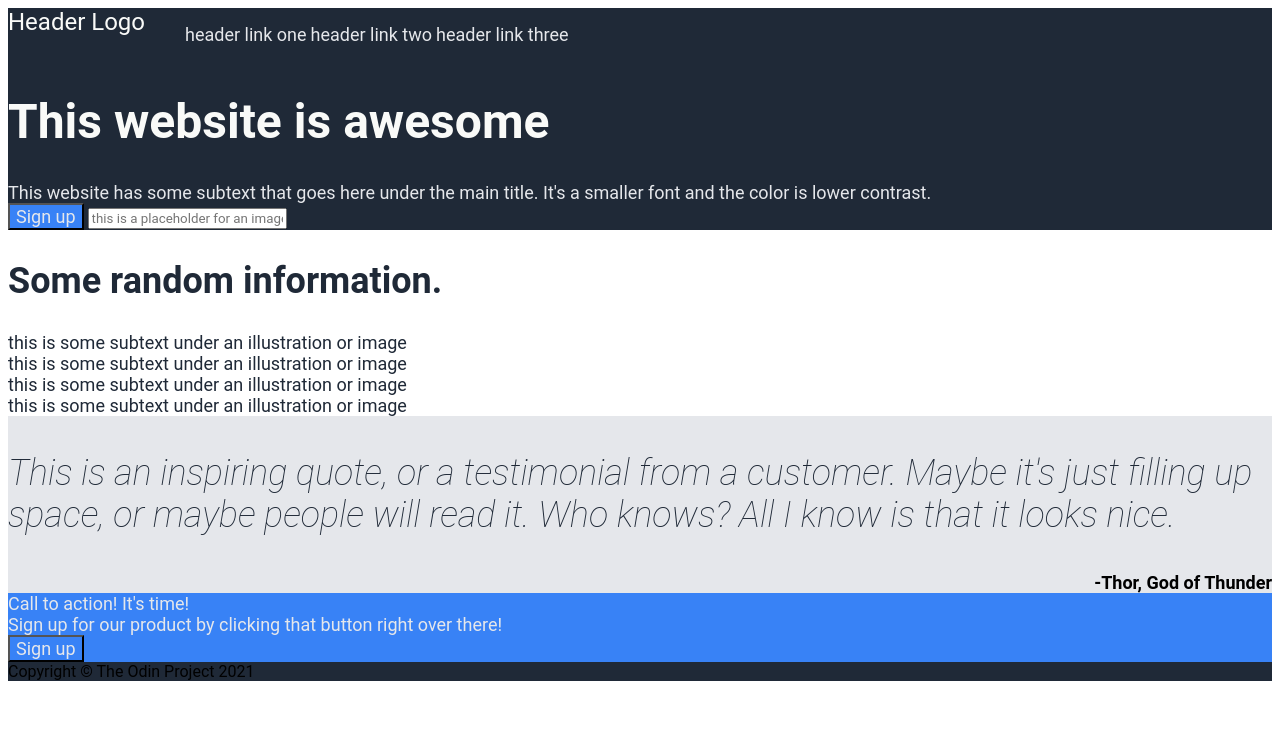
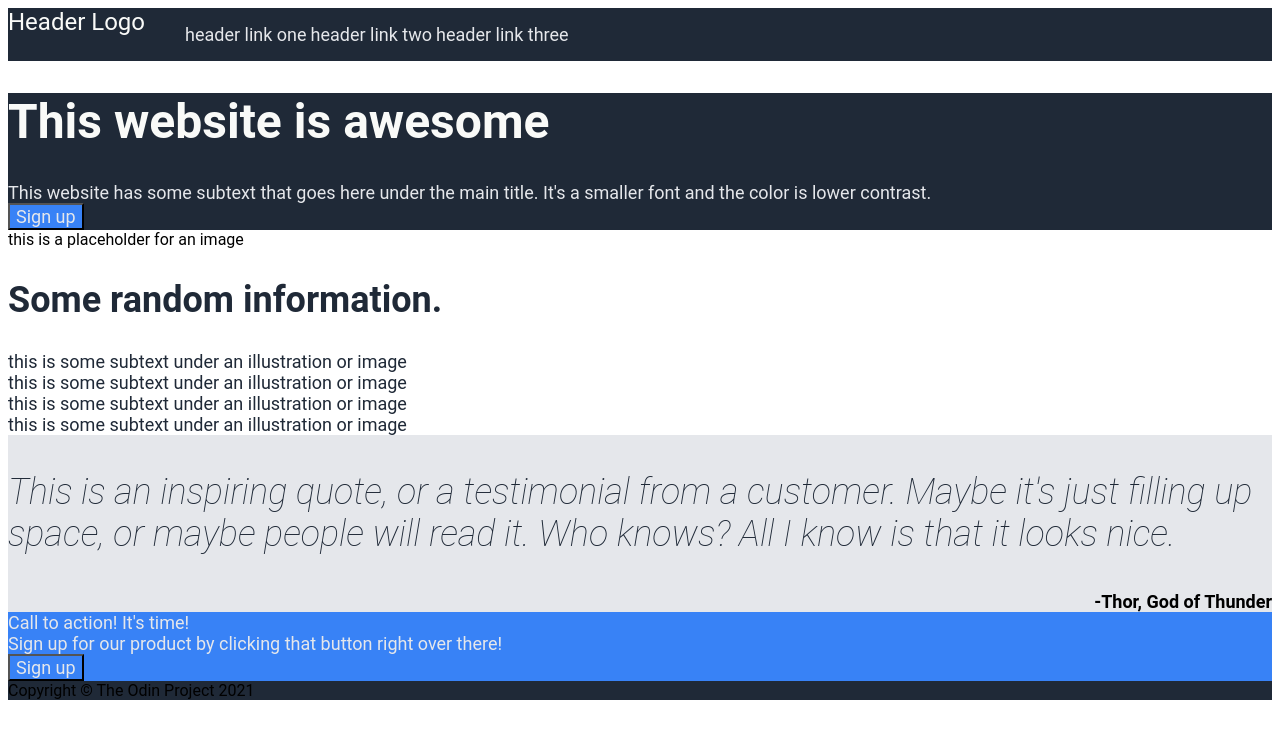
Before and after one commit to nathandengel/project-landing-page, a plain HTML site: page index.html in a window 1280 px wide. Drawn offline with Linux system fonts and the light colour scheme.

Commit message:
give proper containers to use flex

```diff
--- a/index.html
+++ b/index.html
@@ -18,25 +18,39 @@
      </div>
     </div>
 
+     <div class="initial-wrapper">
       <div class="initial-content">
        <h1 class="hero-text">This website is awesome</h1>
        <div class="intro-para">This website has some subtext that goes here under the main title.
         It's a smaller font and the color is lower contrast.</div>
        <button>Sign up</button>
-      <input placeholder="this is a placeholder for an image">
+      </div>
+       <div class="placeholder">this is a placeholder for an image</div>
      </div>
 
-     <div class="secondary-content">
      <h2 class="info">Some random information.</h2>
-      <div></div>
-      <div class="card">this is some subtext under an illustration or image</div>
-      <div></div>
-      <div class="card">this is some subtext under an illustration or image</div>
-      <div></div>
-      <div class="card">this is some subtext under an illustration or image</div>
-      <div></div>
-      <div class="card">this is some subtext under an illustration or image</div>
+
+
+
+      <div class="card-wrapper">
+       <div class="card">
+        <div class="image"></div>
+        <div class="text">this is some subtext under an illustration or image</div>
        </div>
+       <div class="card">
+        <div class="image"></div>
+        <div class="text">this is some subtext under an illustration or image</div>
+       </div>
+       <div class="card">
+        <div class="image"></div>
+        <div class="text">this is some subtext under an illustration or image</div>
+       </div>
+       <div class="card">
+        <div class="image"></div>
+        <div class="text">this is some subtext under an illustration or image</div>
+       </div>
+      </div>
+
 
      <div class="quote-para">
       <p class="quote">This is an inspiring quote, or a testimonial from a customer.
@@ -47,8 +61,8 @@
      </div>
 
      <div class="final-content">
-      <div>Call to action! It's time!</div>
-      <div>Sign up for our product by clicking that button right over there!</div>
+      <div class="final-hero">Call to action! It's time!</div>
+      <div class="final-text">Sign up for our product by clicking that button right over there!</div>
       <button>Sign up</button>
      </div>
 
```
Lines whose indentation alone changed are shown as unchanged.
